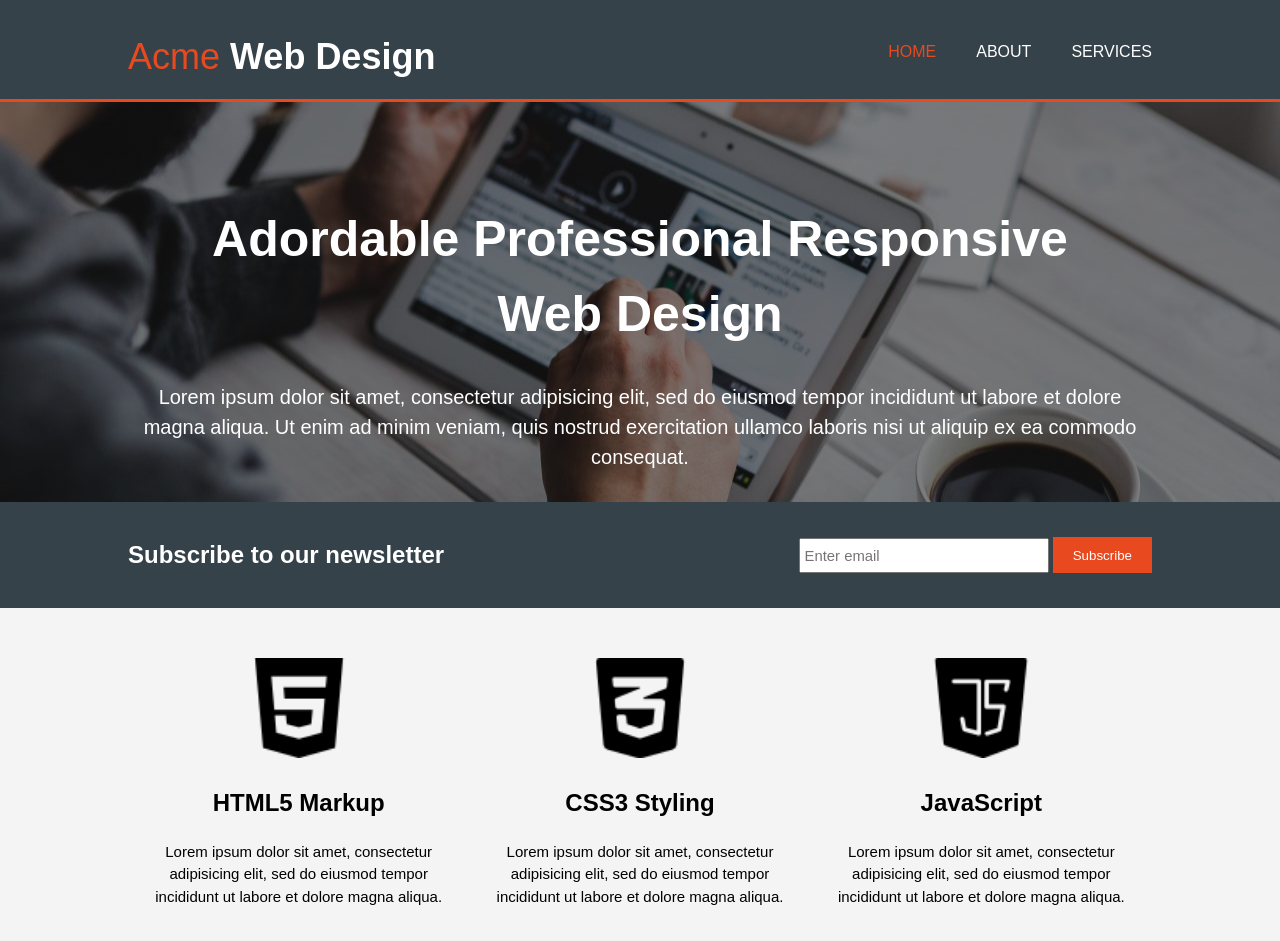
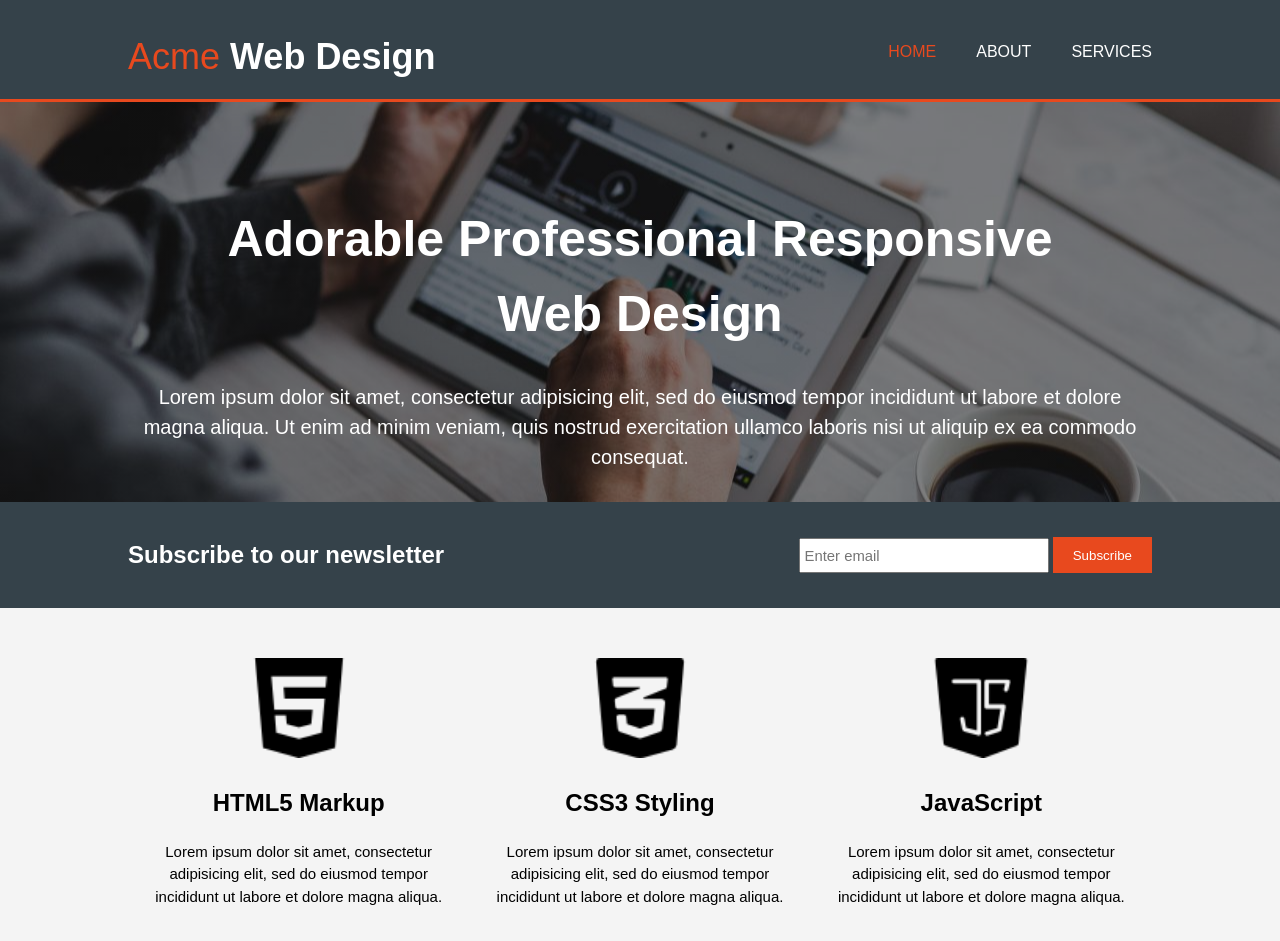
Before and after one commit to maciekbe1/EXERCISE-RWD-PAGE, a plain HTML site: page index.html in a window 1280 px wide. Shown: the top 941 px of the page. Drawn offline with Linux system fonts and the light colour scheme.

Commit message:
Update index.html

```diff
--- a/index.html
+++ b/index.html
@@ -28,7 +28,7 @@
 
   <section id="showcase">
     <div class="container">
-      <h1>Adordable Professional Responsive <br>Web Design</h1>
+      <h1>Adorable Professional Responsive <br>Web Design</h1>
       <p>Lorem ipsum dolor sit amet, consectetur adipisicing elit, sed do eiusmod tempor incididunt ut labore et dolore magna aliqua. Ut enim ad minim veniam, quis nostrud exercitation ullamco laboris nisi ut aliquip ex ea commodo consequat.</p>
     </div>
   </section>
```
